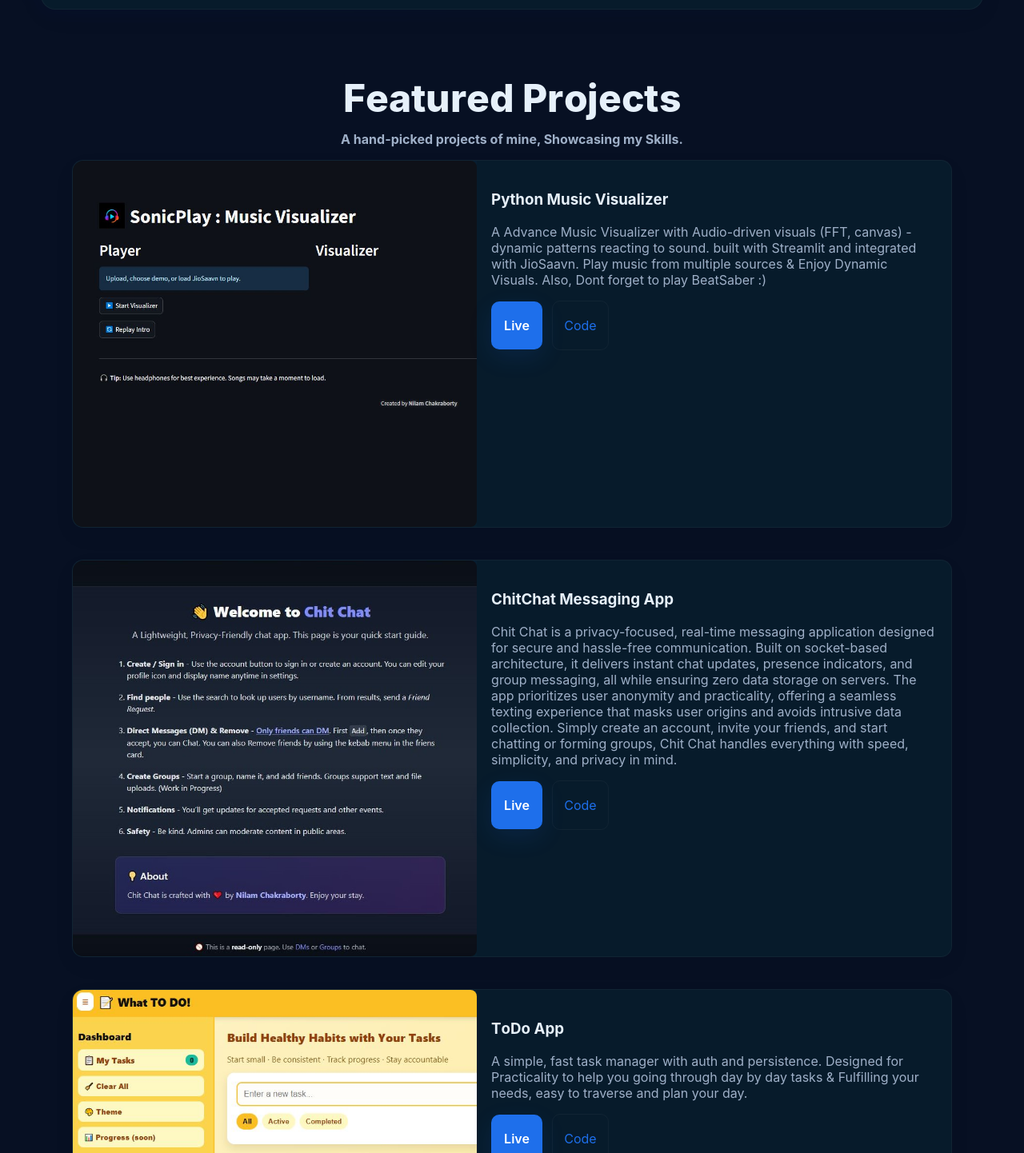
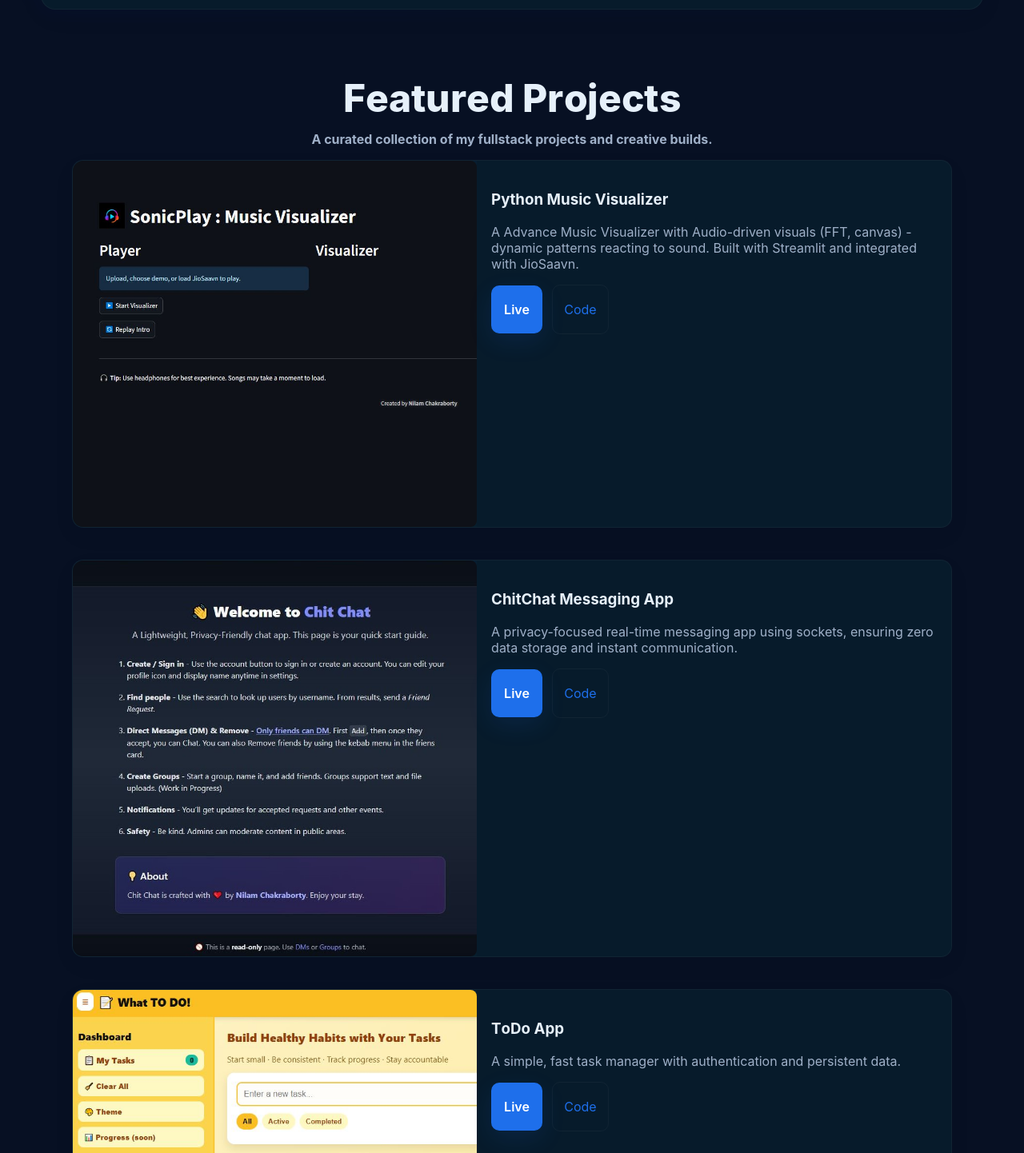
Before and after one commit to NilamXSC/PORTFOLIO, a React (Vite) app: page / in a window 1280 px wide. Shown: the part 1408-2850 px from the top of the page at 80% size. Built offline with nearby package versions, Linux system fonts and the light colour scheme.

Commit message:
Update ProjectsGrid.jsx

```diff
--- a/src/components/ProjectsGrid.jsx
+++ b/src/components/ProjectsGrid.jsx
@@ -1,73 +1,53 @@
-// src/components/ProjectsGrid.jsx
-import React, { useMemo } from "react";
+import React from "react";
 import { motion, useReducedMotion } from "framer-motion";
 import AnimatedHeadline from "./AnimatedHeadline";
 
 /**
- * ProjectsGrid — desktop: image left / content right
- * mobile: stacked (image above, content below)
- *
- * Image resolution strategy:
- * - Prefer images bundled from src/assets/projects using Vite's import.meta.glob (fast, fingerprinted).
- * - If not found there, fall back to public path: /assets/projects/<filename>
- *
- * This works when you have images in src/assets/projects OR public/assets/projects.
+ * ProjectsGrid — Final Deployment-Safe Version
+ * Uses public/assets/projects/... for all images.
+ * Works perfectly on localhost + Vercel.
  */
-
-/* Create a map of available src images (Vite will fill this at build time).
-   Note: the relative glob path is from this file's location, so '../assets/projects/*' is correct.
-   We use eager + as: 'url' so the values are final URLs (safe to use as img src). */
-const srcImages = import.meta.glob(
-  "../assets/projects/*.{jpg,jpeg,png,webp,svg}",
-  { eager: true, as: "url" }
-);
 
 const projects = [
   {
     title: "Python Music Visualizer",
-    desc:
-      "A Advance Music Visualizer with Audio-driven visuals (FFT, canvas) - dynamic patterns reacting to sound. built with Streamlit and integrated with JioSaavn.  Play music from multiple sources & Enjoy Dynamic Visuals. Also, Dont forget to play BeatSaber :)",
-    imgFile: "music-visualizer.jpg",
+    desc: "A Advance Music Visualizer with Audio-driven visuals (FFT, canvas) - dynamic patterns reacting to sound. Built with Streamlit and integrated with JioSaavn.",
+    img: "/assets/projects/music-visualizer.jpg",
     github: "https://github.com/NilamXSC/Music-visualizer",
     live: "https://music-visualizer-hxuorbfc6jxffrzaujna37.streamlit.app",
   },
   {
     title: "ChitChat Messaging App",
-    desc:
-      "Chit Chat is a privacy-focused, real-time messaging application designed for secure and hassle-free communication. Built on socket-based architecture, it delivers instant chat updates, presence indicators, and group messaging, all while ensuring zero data storage on servers. The app prioritizes user anonymity and practicality, offering a seamless texting experience that masks user origins and avoids intrusive data collection. Simply create an account, invite your friends, and start chatting or forming groups, Chit Chat handles everything with speed, simplicity, and privacy in mind.",
-    imgFile: "chitchat.jpg",
+    desc: "A privacy-focused real-time messaging app using sockets, ensuring zero data storage and instant communication.",
+    img: "/assets/projects/chitchat.jpg",
     github: "https://github.com/NilamXSC/chitchat-textapp",
     live: "https://discord-mock-client.vercel.app/",
   },
   {
     title: "ToDo App",
-    desc:
-      "A simple, fast task manager with auth and persistence. Designed for Practicality to help you going through day by day tasks & Fulfilling your needs, easy to traverse and plan your day.",
-    imgFile: "todo.jpg",
+    desc: "A simple, fast task manager with authentication and persistent data.",
+    img: "/assets/projects/todo.jpg",
     github: "https://github.com/NilamXSC/todo",
     live: "https://todo-nu-pearl.vercel.app/",
   },
   {
     title: "Movie Buddy",
-    desc:
-      "Movie Buddy is designed to be an intelligent, user-friendly application that helps users find movies and TV shows effortlessly. Instead of endlessly scrolling through lists or relying on algorithms that don’t understand your tastes, Movie Buddy acts as your personalized entertainment assistant. Discover & save movies, built with TMDB and polished UI interactions.",
-    imgFile: "moviebuddy.jpg",
+    desc: "Discover & save movies easily using TMDB API with a clean, modern UI.",
+    img: "/assets/projects/moviebuddy.jpg",
     github: "https://github.com/NilamXSC/movie-buddy",
     live: "https://movie-buddy-taupe-rho.vercel.app/index.html",
   },
   {
     title: "House Price Prediction",
-    desc:
-      "House Price Prediction is a machine learning project focused on building an intelligent model that accurately estimates property prices based on a variety of influencing factors such as location, area, number of rooms, amenities, and more. The goal of the project is to analyze key features affecting real estate prices and develop a predictive model capable of providing reliable price estimates, helping both buyers and sellers make more informed decisions.",
-    imgFile: "housingprice.jpg",
+    desc: "A machine learning app predicting real estate prices using advanced regression models.",
+    img: "/assets/projects/housingprice.jpg",
     github: "https://github.com/NilamXSC/housingPrice-prediction",
     live: "https://housingprice-predictionbynilam.streamlit.app/",
   },
   {
-    title: "Get Fit With Me - Gym Trainer Landing Page",
-    desc:
-      "A fully responsive and visually engaging landing page designed for a personal fitness trainer brand. Built with a focus on modern UI/UX principles, it features smooth animations, interactive call-to-action (CTA) buttons, and dynamic form interactions to boost user engagement and lead conversion. The page adapts seamlessly across all devices, includes animated scroll effects, and presents key trainer details, services, testimonials, and a sign-up section, creating a professional first impression and encouraging visitors to join fitness programs.",
-    imgFile: "getfit.jpg",
+    title: "Get Fit With Me — Landing Page",
+    desc: "A modern, responsive landing page for personal trainers with smooth animations and CTAs.",
+    img: "/assets/projects/getfit.jpg",
     github: "https://github.com/NilamXSC/getfitwithme",
     live: "https://getfitwithme.vercel.app/",
   },
@@ -75,24 +55,6 @@ const projects = [
 
 export default function ProjectsGrid() {
   const reduceMotion = useReducedMotion();
-
-  // Build an image resolver that prefers src imports, else uses public path.
-  const resolveImage = useMemo(() => {
-    // Create a normalized map from file basename -> url
-    const map = {};
-    for (const key in srcImages) {
-      // key example: '../assets/projects/music-visualizer.jpg'
-      const parts = key.split("/");
-      const filename = parts[parts.length - 1];
-      map[filename] = srcImages[key];
-    }
-    return (filename) => {
-      if (!filename) return null;
-      if (map[filename]) return map[filename]; // bundled src asset (fingerprinted)
-      // fallback to public path (ensure you committed into public/assets/projects/)
-      return `/assets/projects/${filename}`;
-    };
-  }, []);
 
   const cardVariants = {
     hidden: (dir = 1) => ({
@@ -110,11 +72,11 @@ export default function ProjectsGrid() {
     },
   };
 
-  // title per-letter animation (subtle)
   const titleContainer = {
     hidden: {},
     visible: { transition: { staggerChildren: 0.03, delayChildren: 0.04 } },
   };
+
   const titleChar = {
     hidden: { opacity: 0, y: 8 },
     visible: { opacity: 1, y: 0, transition: { duration: 0.26 } },
@@ -131,15 +93,14 @@ export default function ProjectsGrid() {
           className="text-4xl md:text-5xl font-extrabold mb-3"
         />
         <p className="text-[var(--muted)] max-w-xl mx-auto text-base md:text-lg">
-          <b>A hand-picked projects of mine, Showcasing my Skills.</b>
+          <b>A curated collection of my fullstack projects and creative builds.</b>
         </p>
         <div className="mt-3 w-16 h-1 bg-[var(--accent)] mx-auto rounded-full shadow-[0_0_18px_var(--accent)]" />
       </div>
 
       <div className="grid">
         {projects.map((p, i) => {
-          const direction = i % 2 === 0 ? 1 : -1; // slide-in direction
-          const imgSrc = resolveImage(p.imgFile);
+          const direction = i % 2 === 0 ? 1 : -1;
           return (
             <motion.article
               key={p.title}
@@ -149,26 +110,27 @@ export default function ProjectsGrid() {
               viewport={{ once: true, amount: 0.24 }}
               variants={cardVariants}
               className="project-card card rounded-2xl overflow-hidden bg-[var(--card)]"
-              style={{ marginBottom: "2.5rem" }} // vertical gap between projects
+              style={{ marginBottom: "2.5rem" }}
             >
-              {/* Left: media */}
               <div className="project-media">
-                {imgSrc ? (
+                {p.img ? (
                   <img
-                    src={imgSrc}
+                    src={p.img}
                     alt={p.title}
                     className="project-img"
-                    onError={(e) => {
-                      // if image fails to load (rare), hide it gracefully
-                      e.currentTarget.style.display = "none";
+                    style={{
+                      width: "100%",
+                      height: "100%",
+                      objectFit: "cover",
+                      display: "block",
                     }}
+                    onError={(e) => (e.currentTarget.style.display = "none")}
                   />
                 ) : (
                   <div className="project-img project-img--placeholder" />
                 )}
               </div>
 
-              {/* Right: content */}
               <motion.div
                 className="project-content p-5 md:p-6"
                 initial={{ opacity: 0, y: 6 }}
@@ -183,21 +145,16 @@ export default function ProjectsGrid() {
                   whileInView="visible"
                   viewport={{ once: true, amount: 0.2 }}
                 >
-                  {Array.from(p.title).map((ch, idx) => {
-                    const key = `${p.title}-${idx}`;
-                    const display = ch === " " ? "\u00A0" : ch;
-                    return (
+                  {Array.from(p.title).map((ch, idx) => (
                     <motion.span
-                        key={key}
+                      key={`${p.title}-${idx}`}
                       className="inline-block"
                       variants={titleChar}
                       style={{ display: "inline-block" }}
-                        aria-hidden
                     >
-                        {display}
+                      {ch === " " ? "\u00A0" : ch}
                     </motion.span>
-                    );
-                  })}
+                  ))}
                 </motion.h3>
 
                 <p className="text-[var(--muted)] text-sm mb-4 leading-relaxed">
@@ -215,11 +172,7 @@ export default function ProjectsGrid() {
                       Live
                     </a>
                   ) : (
-                    <span
-                      className="cta-ghost"
-                      aria-hidden
-                      style={{ opacity: 0.75 }}
-                    >
+                    <span className="cta-ghost" aria-hidden style={{ opacity: 0.75 }}>
                       No demo
                     </span>
                   )}
```
Lines whose indentation alone changed are shown as unchanged.
